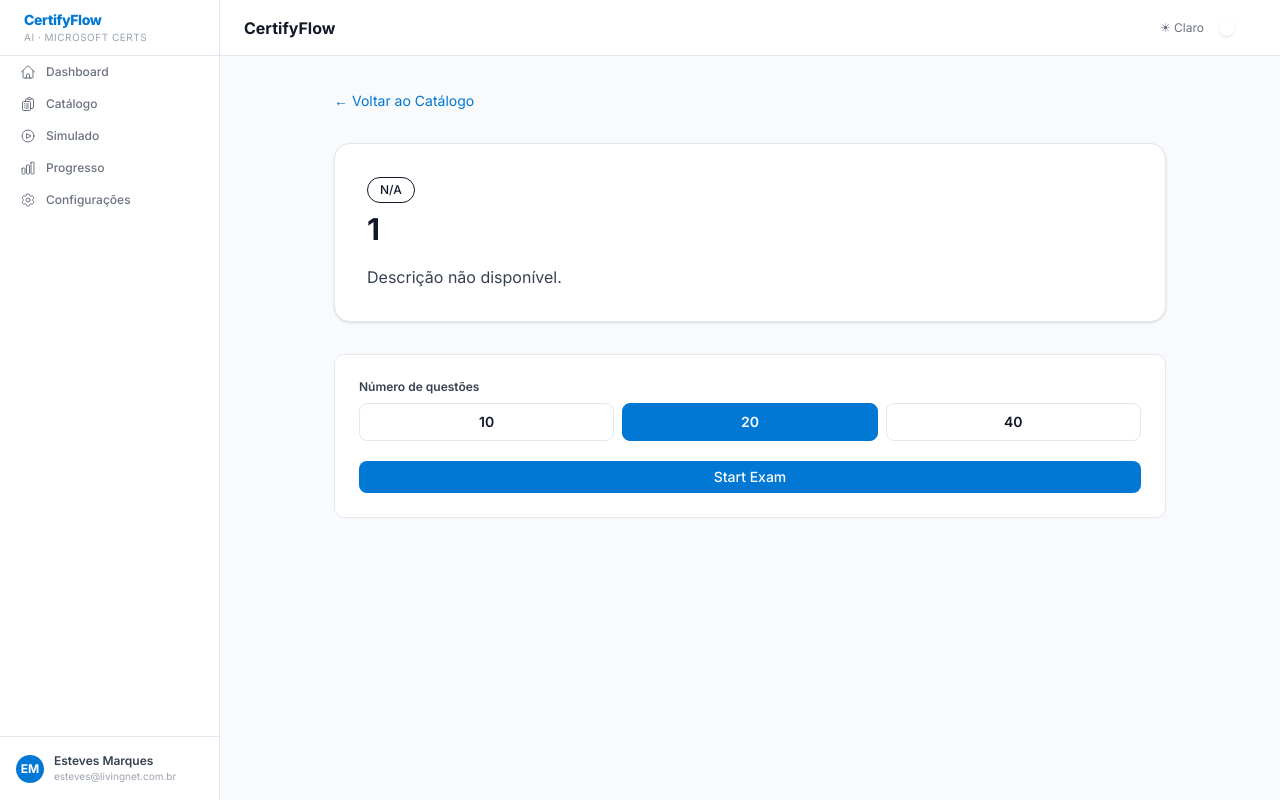
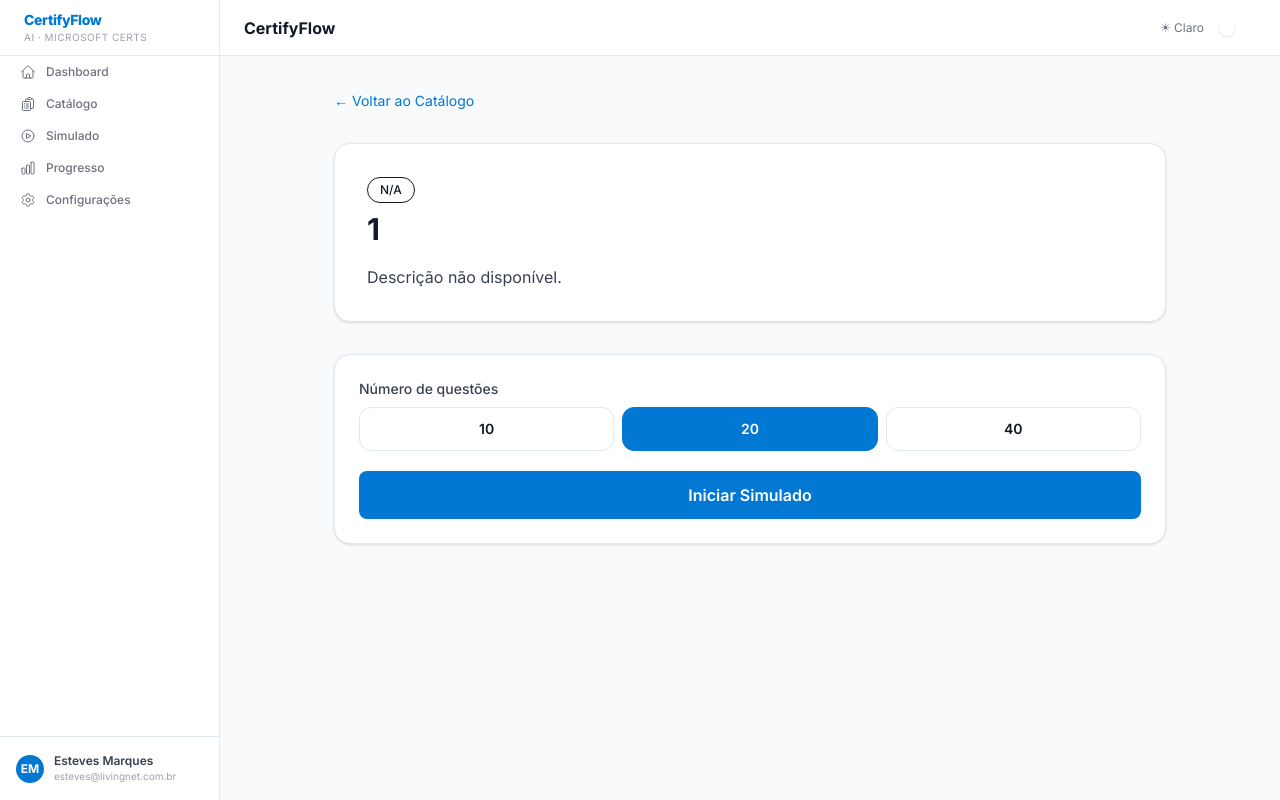
Before and after one commit to EstevesMarques/certifyflow-ai, a Next.js app: page /exam/1 in a window 1280 px wide. Built offline with nearby package versions, Linux system fonts and the light colour scheme.

Commit message:
feat: redesign CTA section with larger buttons and improved spacing
Co-Authored-By: Claude Opus 4.7 <noreply@anthropic.com>

```diff
--- a/app/(app)/exam/[examId]/page.tsx
+++ b/app/(app)/exam/[examId]/page.tsx
@@ -128,11 +128,11 @@ export default function ExamDetailPage() {
 
       {/* Start section */}
       <div
-        className="rounded-[10px] border p-6 space-y-5"
+        className="rounded-2xl shadow-sm border p-6 space-y-5"
         style={{ background: 'var(--bg-card)', borderColor: 'var(--border)' }}
       >
         <div>
-          <div className="text-xs font-semibold mb-2" style={{ color: 'var(--text-secondary)' }}>
+          <div className="text-sm font-medium mb-2" style={{ color: 'var(--text-secondary)' }}>
             Número de questões
           </div>
           <div className="flex gap-2">
@@ -140,7 +140,7 @@ export default function ExamDetailPage() {
               <button
                 key={q}
                 onClick={() => setTotalQ(q)}
-                className="flex-1 py-2 rounded-lg text-sm font-semibold border transition-all"
+                className="flex-1 h-11 rounded-xl text-sm font-semibold border transition-all"
                 style={{
                   borderColor: totalQ === q ? 'var(--accent)' : 'var(--border)',
                   background: totalQ === q ? 'var(--accent)' : 'transparent',
@@ -162,10 +162,10 @@ export default function ExamDetailPage() {
         <Button
           onClick={startExam}
           disabled={loading}
-          className="w-full"
+          className="w-full h-12 text-base font-semibold"
           style={{ background: 'var(--accent)', color: '#fff' }}
         >
-          {loading ? 'Criando sessão...' : 'Start Exam'}
+          {loading ? 'Criando sessão...' : 'Iniciar Simulado'}
         </Button>
       </div>
     </div>
```
